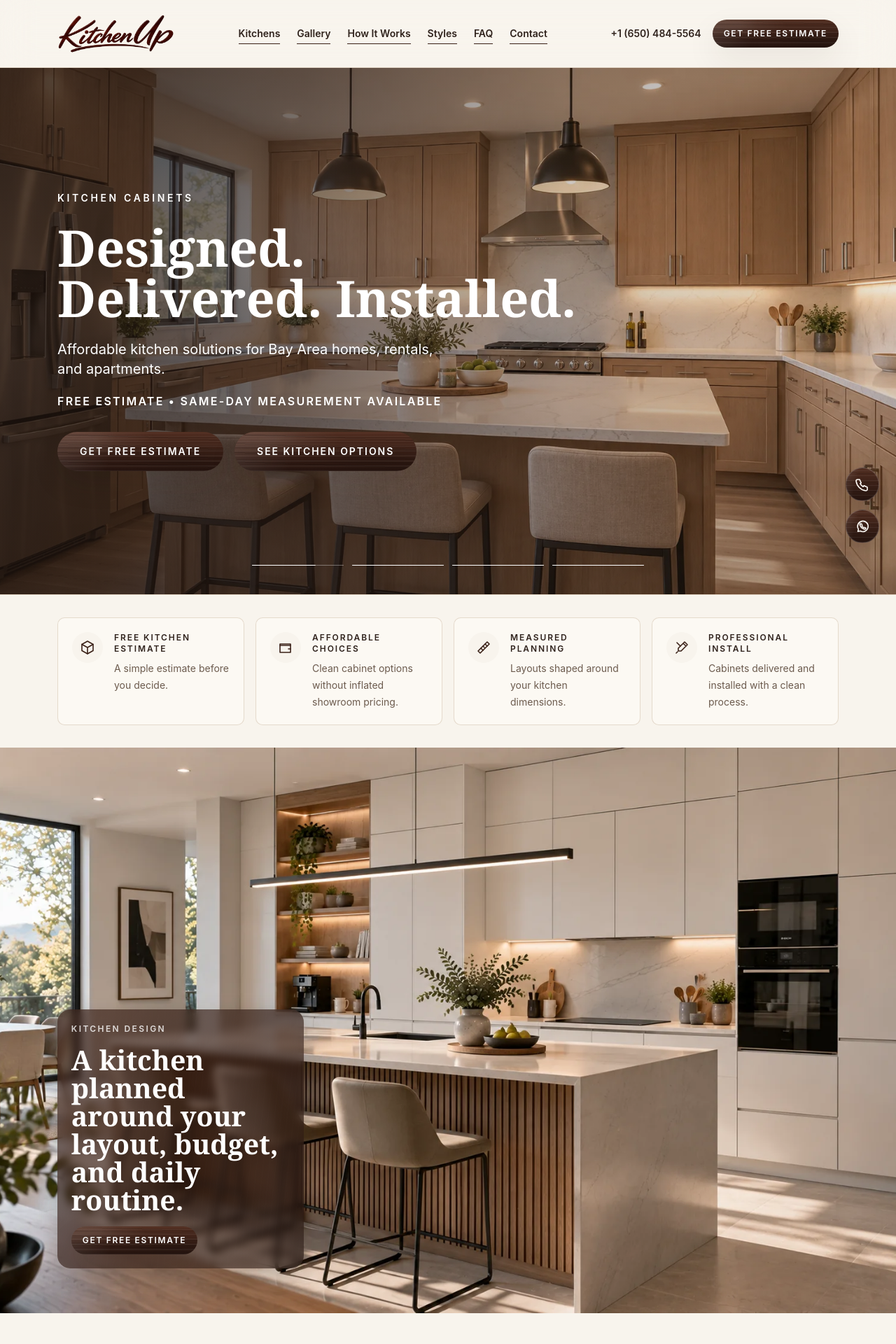
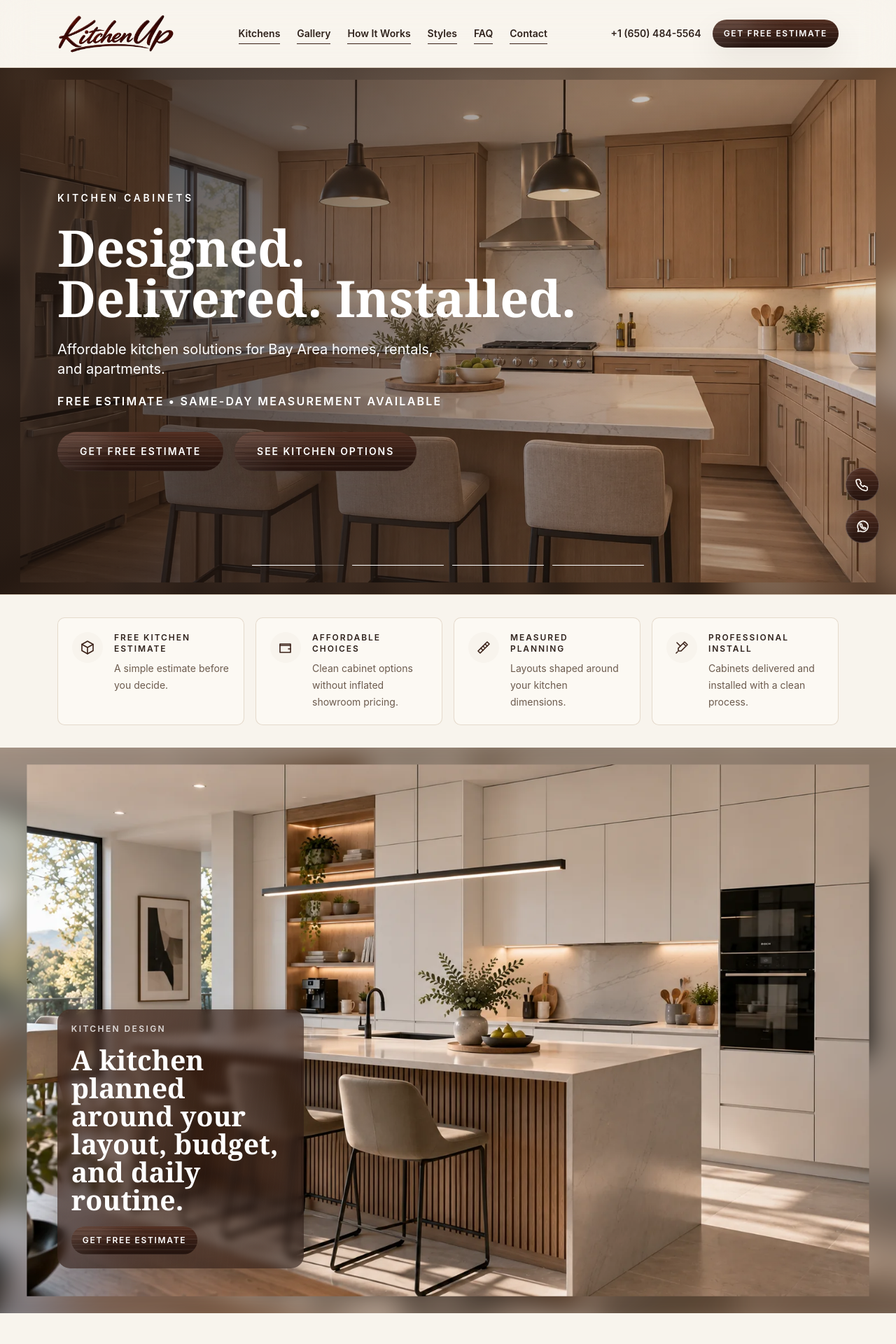
Before and after one commit to SlavaKu/Kitchen-Storage-Studio, a React (Vite) app: page / in a window 1280 px wide. Shown: the top 1920 px of the page at 70% size. Built offline with nearby package versions, Linux system fonts and the light colour scheme.

Commit message:
Make static kitchen photos appear farther back

```diff
--- a/src/sections/HeroSection.tsx
+++ b/src/sections/HeroSection.tsx
@@ -29,6 +29,15 @@ export function HeroSection() {
           )}
           key={slide.imageUrl}
         >
+          <img
+            aria-hidden="true"
+            alt=""
+            className="hero-image-backdrop h-full w-full object-cover"
+            decoding="async"
+            loading={index === 0 ? 'eager' : 'lazy'}
+            src={slide.imageUrl}
+            style={{ objectPosition: slide.position }}
+          />
           <img
             alt={slide.eyebrow}
             className={cn(
--- a/src/sections/StoryImageSection.tsx
+++ b/src/sections/StoryImageSection.tsx
@@ -9,6 +9,15 @@ export function StoryImageSection({ story }: StoryImageSectionProps) {
   return (
     <section className="story-section relative z-0 h-[240vh] bg-background" id={story.id}>
       <div className="story-sticky sticky top-[72px] z-0 h-[calc(110svh-72px)] overflow-hidden">
+        <img
+          aria-hidden="true"
+          alt=""
+          className="story-image-backdrop h-full w-full object-cover"
+          decoding="async"
+          loading="lazy"
+          src={story.imageUrl}
+          style={{ objectPosition: story.position }}
+        />
         <img
           alt={story.alt}
           className="story-image h-full w-full object-cover"
--- a/src/styles/global.css
+++ b/src/styles/global.css
@@ -227,13 +227,22 @@ select {
     transform: translateY(-1px);
   }
 
+  .hero-image-backdrop,
+  .story-image-backdrop {
+    position: absolute;
+    inset: 0;
+    filter: blur(18px) brightness(0.82);
+    transform: scale(1.08);
+  }
+
   .hero-image {
-    transform: scale(1);
+    position: relative;
+    transform: scale(0.94);
     transition: transform 10000ms linear;
   }
 
   .hero-image.is-active {
-    transform: scale(1.01);
+    transform: scale(0.955);
   }
 
   .hero-progress {
@@ -301,11 +310,12 @@ select {
   }
 
   .story-image {
-    transform: none;
+    position: relative;
+    transform: scale(0.94);
   }
 
   .story-section:hover .story-image {
-    transform: none;
+    transform: scale(0.94);
   }
 
   .gallery-tile {
@@ -765,9 +775,12 @@ select {
     transform: none;
   }
 
-  .story-image,
-  .story-section:hover .story-image,
   .wood-button::before {
     transform: none;
   }
+
+  .story-image,
+  .story-section:hover .story-image {
+    transform: scale(0.94);
+  }
 }
```
